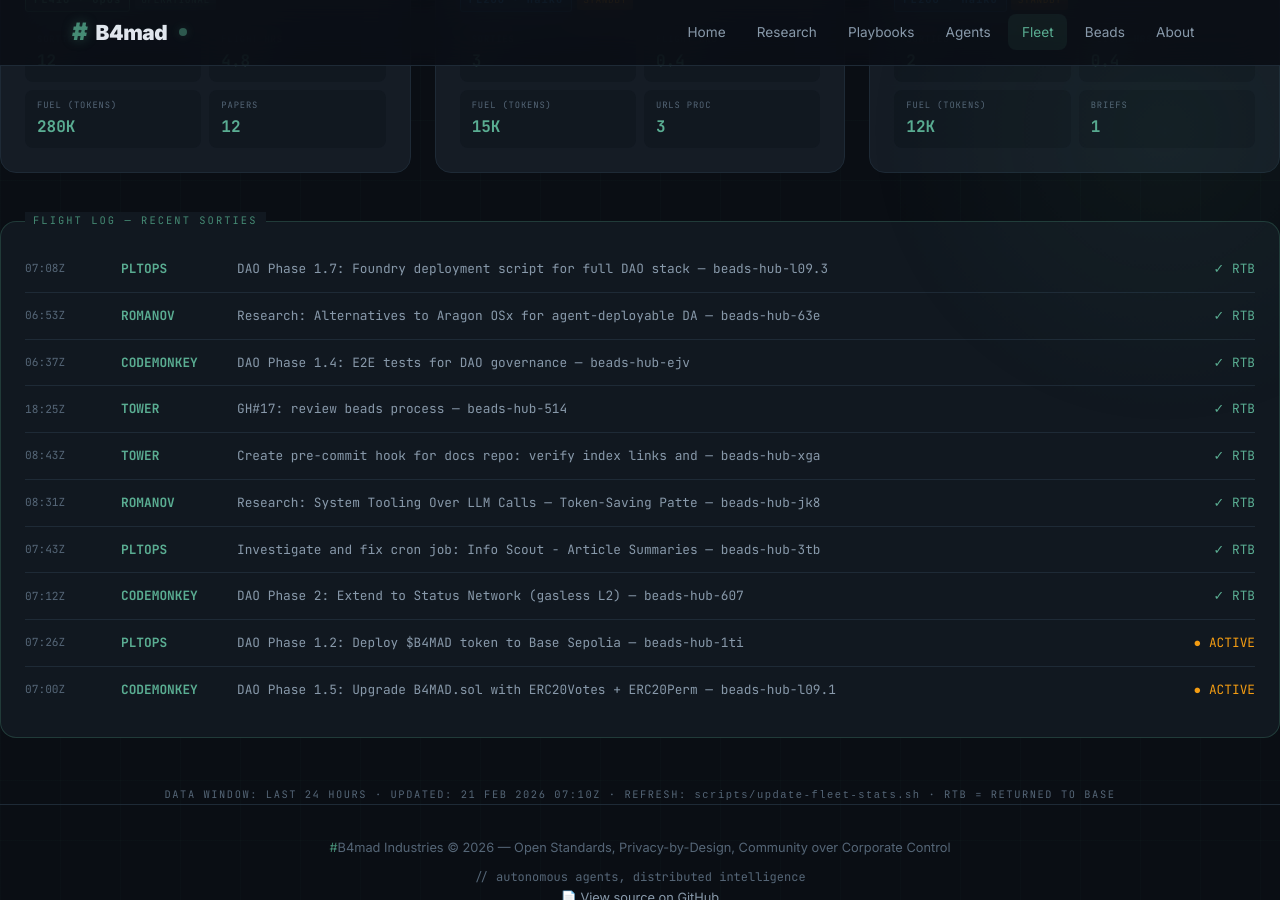
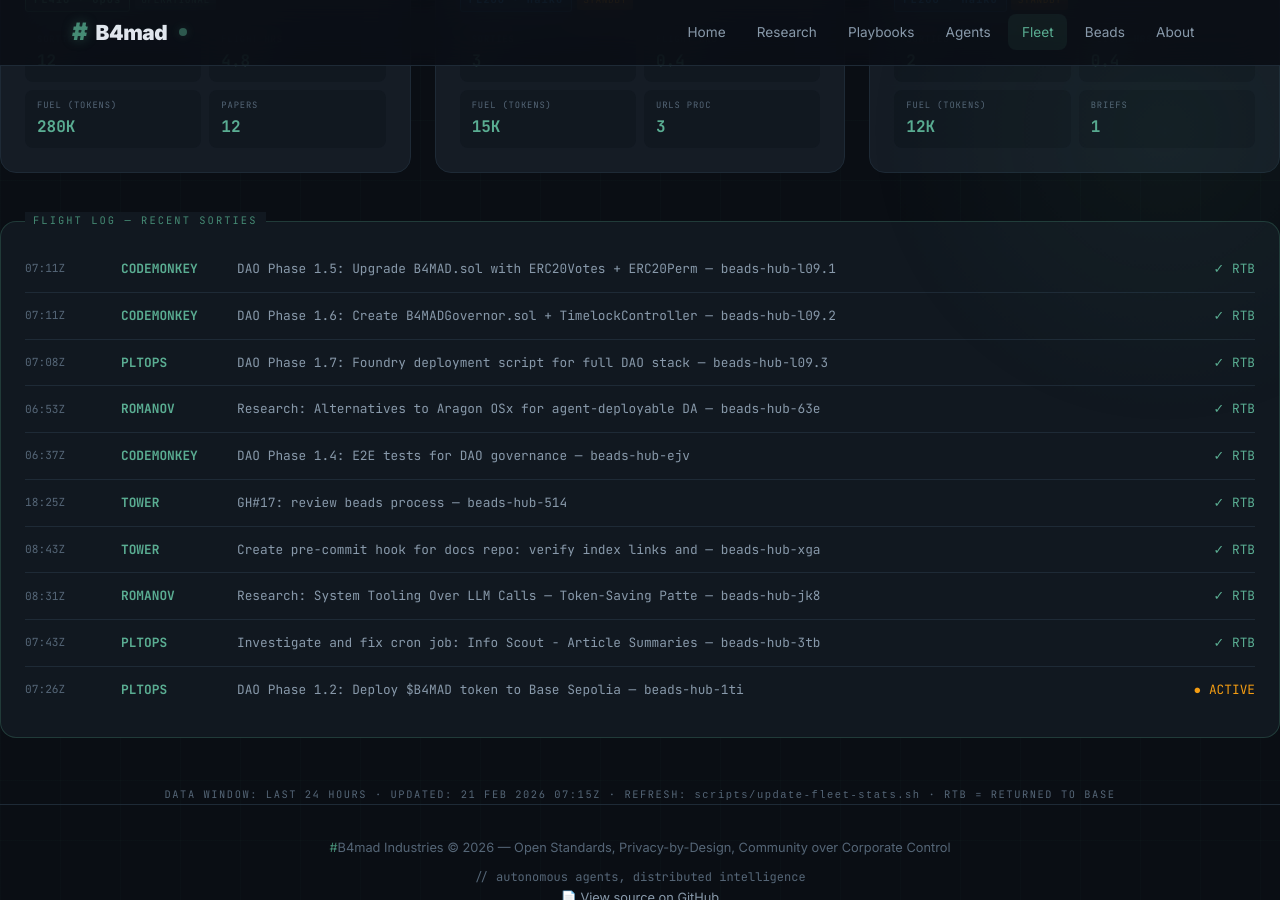
Before and after one commit to brenner-axiom/docs, a Jekyll site: the page built from fleet/index.html, in a window 1280 px wide and 900 px high, scrolled down 806 px. Built offline with Jekyll 4.4.1, drawn with Linux system fonts in a browser that asks for light colours; some of the changed text lies outside the part shown.

Commit message:
fleet: auto-update dashboard stats 2026-02-21T07:15Z

```diff
--- a/fleet/index.html
+++ b/fleet/index.html
@@ -289,22 +289,22 @@ description: "#B4mad Agent Fleet metrics dashboard with aviation theme"
     <div class="stat-label">Distance Flown</div>
   </div>
   <div class="stat-item">
-    <div class="stat-value">1960K</div>
+    <div class="stat-value">1890K</div>
     <div class="stat-unit">kg</div>
     <div class="stat-label">Fuel Burned</div>
   </div>
   <div class="stat-item">
-    <div class="stat-value">6</div>
+    <div class="stat-value">4</div>
     <div class="stat-unit">pax</div>
     <div class="stat-label">Passengers</div>
   </div>
   <div class="stat-item">
-    <div class="stat-value">33.6</div>
+    <div class="stat-value">32.4</div>
     <div class="stat-unit">hrs</div>
     <div class="stat-label">Flight Hours</div>
   </div>
   <div class="stat-item">
-    <div class="stat-value">56</div>
+    <div class="stat-value">54</div>
     <div class="stat-unit">msn</div>
     <div class="stat-label">Sorties Flown</div>
   </div>
@@ -509,6 +509,18 @@ description: "#B4mad Agent Fleet metrics dashboard with aviation theme"
 <!-- Flight Log -->
 <div class="flight-log">
   <div class="log-entry">
+    <span class="log-time">07:11Z</span>
+    <span class="log-callsign">CODEMONKEY</span>
+    <span class="log-mission">DAO Phase 1.5: Upgrade B4MAD.sol with ERC20Votes + ERC20Perm — beads-hub-l09.1</span>
+    <span class="log-status"><span class="complete">✓ RTB</span></span>
+  </div>
+  <div class="log-entry">
+    <span class="log-time">07:11Z</span>
+    <span class="log-callsign">CODEMONKEY</span>
+    <span class="log-mission">DAO Phase 1.6: Create B4MADGovernor.sol + TimelockController — beads-hub-l09.2</span>
+    <span class="log-status"><span class="complete">✓ RTB</span></span>
+  </div>
+  <div class="log-entry">
     <span class="log-time">07:08Z</span>
     <span class="log-callsign">PLTOPS</span>
     <span class="log-mission">DAO Phase 1.7: Foundry deployment script for full DAO stack — beads-hub-l09.3</span>
@@ -551,27 +563,15 @@ description: "#B4mad Agent Fleet metrics dashboard with aviation theme"
     <span class="log-status"><span class="complete">✓ RTB</span></span>
   </div>
   <div class="log-entry">
-    <span class="log-time">07:12Z</span>
-    <span class="log-callsign">CODEMONKEY</span>
-    <span class="log-mission">DAO Phase 2: Extend to Status Network (gasless L2) — beads-hub-607</span>
-    <span class="log-status"><span class="complete">✓ RTB</span></span>
-  </div>
-  <div class="log-entry">
     <span class="log-time">07:26Z</span>
     <span class="log-callsign">PLTOPS</span>
     <span class="log-mission">DAO Phase 1.2: Deploy $B4MAD token to Base Sepolia — beads-hub-1ti</span>
-    <span class="log-status"><span class="active">● ACTIVE</span></span>
-  </div>
-  <div class="log-entry">
-    <span class="log-time">07:00Z</span>
-    <span class="log-callsign">CODEMONKEY</span>
-    <span class="log-mission">DAO Phase 1.5: Upgrade B4MAD.sol with ERC20Votes + ERC20Perm — beads-hub-l09.1</span>
     <span class="log-status"><span class="active">● ACTIVE</span></span>
   </div>
 </div>
 
 <div style="text-align: center; margin-top: 2rem;">
   <p style="font-family: 'JetBrains Mono', monospace; font-size: 0.65rem; color: var(--text-muted); letter-spacing: 0.15em;">
-    DATA WINDOW: LAST 24 HOURS · UPDATED: 21 FEB 2026 07:10Z ·                                                                                                                                                                                                                                                                                             REFRESH: <code>scripts/update-fleet-stats.sh</code> · RTB = RETURNED TO BASE
+    DATA WINDOW: LAST 24 HOURS · UPDATED: 21 FEB 2026 07:15Z ·                                                                                                                                                                                                                                                                                              REFRESH: <code>scripts/update-fleet-stats.sh</code> · RTB = RETURNED TO BASE
   </p>
 </div>
```
